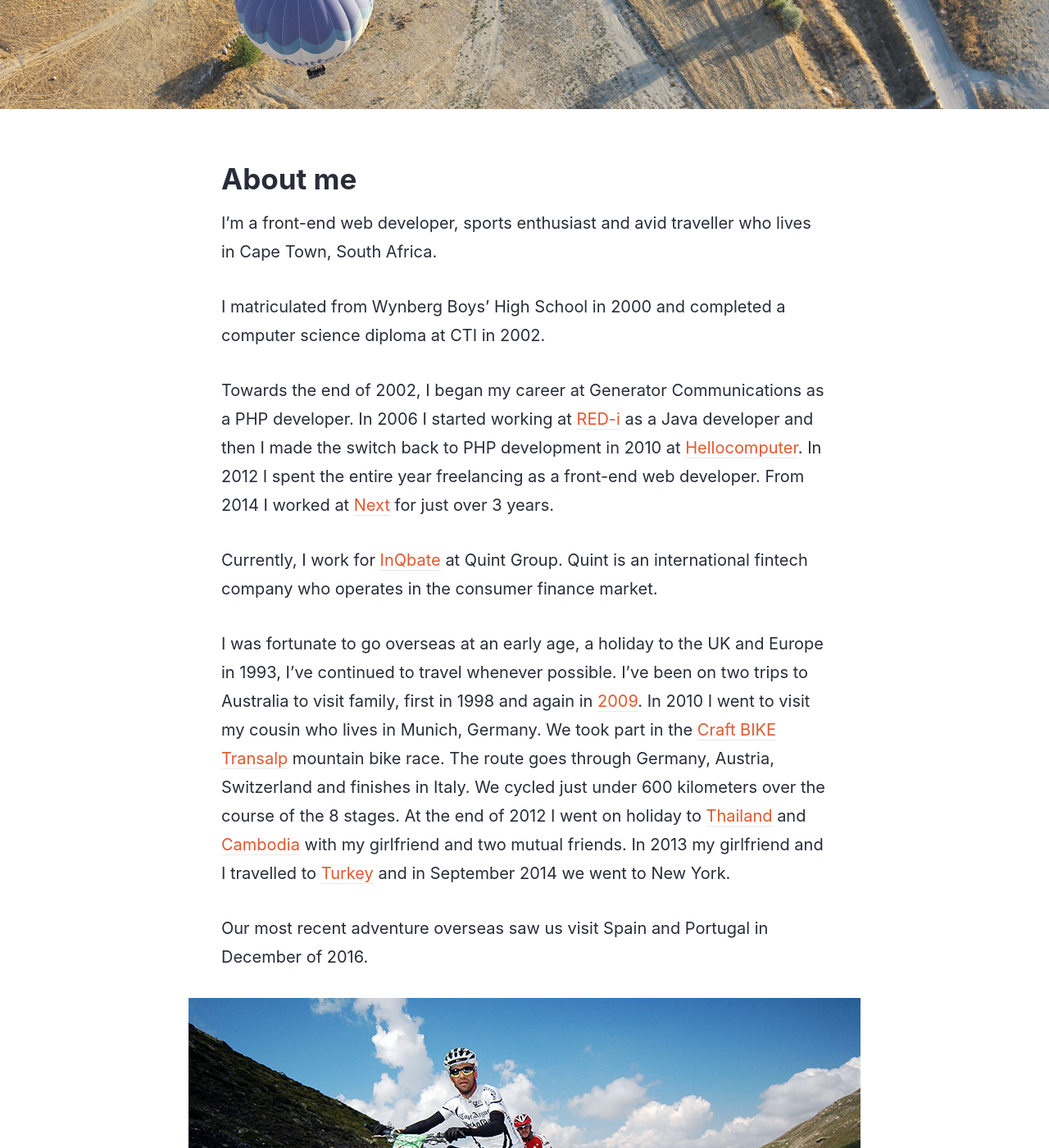
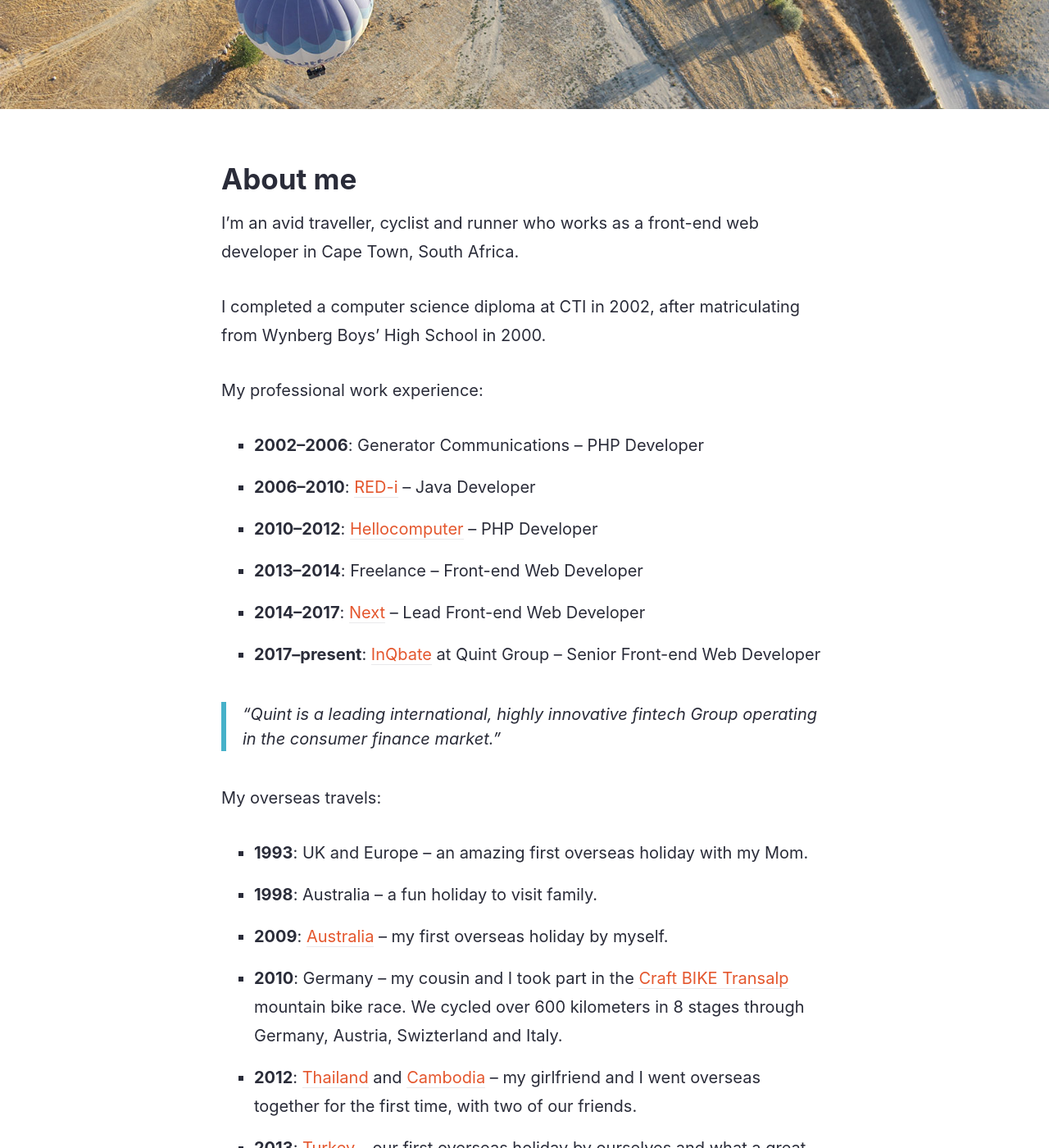
Before and after one commit to michaelthorne/michaelthorne.github.io, a Jekyll site: the page built from about.md, in a window 1280 px wide and 1400 px high, scrolled down 251 px. Shown: the whole window at 82% size. Built offline with Jekyll 4.4.1, drawn with Linux system fonts in a browser that asks for light colours; some web fonts are replaced; some of the changed text lies outside the part shown.

Commit message:
Minor copy updates

```diff
--- a/_config.yml
+++ b/_config.yml
@@ -1,7 +1,7 @@
 # Site settings
 title: Michael Thorne / Front-end Web Developer
 strapline: Michael Thorne
-description: Front-end web developer in Cape Town, South Africa. Focused on web standards, performance, accessibility and user experience. Interested in design, photography and sports.
+description: Front-end web developer based in Cape Town, South Africa. Passionate about user experience, web standards and web performance. Also an avid traveller, cyclist and runner.
 baseurl: ""
 url: "http://www.userx.co.za"
 permalink: :categories/:title/
--- a/about.md
+++ b/about.md
@@ -2,8 +2,8 @@
 layout: page
 title: About me
 excerpt: |
-    I’m a front-end web developer, sports enthusiast and avid traveller who
-    lives in Cape Town, South Africa.
+    I’m an avid traveller, cyclist and runner who works as a front-end web
+    developer in Cape Town, South Africa.
 nav: About
 header: about
 order: 1
@@ -14,28 +14,32 @@ sitemap_lastmod: 2015-06-08
 
 ## About me
 
-I’m a front-end web developer, sports enthusiast and avid traveller who lives in Cape Town, South Africa.
+I’m an avid traveller, cyclist and runner who works as a front-end web developer in Cape Town, South Africa.
 
-I matriculated from Wynberg Boys’ High School in 2000 and completed a computer science diploma at CTI in 2002.
+I completed a computer science diploma at CTI in 2002, after matriculating from Wynberg Boys’ High School in 2000.
 
-Towards the end of 2002, I began my career at Generator Communications as a PHP developer. In 2006 I started working
-at [RED-i](http://red-i.co.za) as a Java developer and then I made the switch back to PHP development in 2010 at [Hellocomputer](http://www.hellocomputer.com/).
-In 2012 I spent the entire year freelancing as a front-end web developer. From 2014 I worked at [Next](http://www.wearenext.co.za)
-for just over 3 years.
+My professional work experience:
 
-Currently, I work for [InQbate](http://www.inqbate.com/) at Quint Group. Quint is an international fintech company who operates
-in the consumer finance market.
+* **2002–2006**: Generator Communications – PHP Developer
+* **2006–2010**: [RED-i](http://red-i.co.za) – Java Developer
+* **2010–2012**: [Hellocomputer](http://www.hellocomputer.com) – PHP Developer
+* **2013–2014**: Freelance – Front-end Web Developer
+* **2014–2017**: [Next](http://www.wearenext.co.za) – Lead Front-end Web Developer
+* **2017–present**: [InQbate](http://www.inqbate.com) at Quint Group – Senior Front-end Web Developer
 
-I was fortunate to go overseas at an early age, a holiday to the UK and Europe in 1993, I’ve continued to
-travel whenever possible. I’ve been on two trips to Australia to visit family, first in 1998 and again in [2009](https://www.flickr.com/photos/mikkelz/collections/72157612807086301).
-In 2010 I went to visit my cousin who lives in Munich, Germany. We took part in the [Craft BIKE Transalp](https://www.flickr.com/photos/mikkelz/collections/72157624824109391)
-mountain bike race. The route goes through Germany, Austria, Switzerland and finishes in Italy. We cycled just under 600
-kilometers over the course of the 8 stages. At the end of 2012 I went on holiday to [Thailand](https://www.flickr.com/photos/mikkelz/collections/72157632483864195)
-and [Cambodia](https://www.flickr.com/photos/mikkelz/collections/72157632527368371) with my girlfriend and two mutual friends.
-In 2013 my girlfriend and I travelled to [Turkey](https://www.flickr.com/photos/mikkelz/collections/72157648811892350) and in
-September 2014 we went to New York.
+> Quint is a leading international, highly innovative fintech Group operating in the consumer finance market.
 
-Our most recent adventure overseas saw us visit Spain and Portugal in December of 2016.
+My overseas travels:
+
+* **1993**: UK and Europe – an amazing first overseas holiday with my Mom.
+* **1998**: Australia – a fun holiday to visit family.
+* **2009**: [Australia](https://www.flickr.com/photos/mikkelz/collections/72157612807086301) – my first overseas holiday by myself.
+* **2010**: Germany – my cousin and I took part in the [Craft BIKE Transalp](https://www.flickr.com/photos/mikkelz/collections/72157624824109391) mountain bike race. We cycled over 600 kilometers in 8 stages through Germany, Austria, Swizterland and Italy.
+* **2012**: [Thailand](https://www.flickr.com/photos/mikkelz/collections/72157632483864195) and [Cambodia](https://www.flickr.com/photos/mikkelz/collections/72157632527368371) – my girlfriend and I went overseas together for the first time, with two of our friends.
+* **2013**: [Turkey](https://www.flickr.com/photos/mikkelz/collections/72157648811892350) – our first overseas holiday by ourselves and what a great time it was.
+* **2014**: New York – our first trip to America together. It is still one of my favourite cities!
+* **2016**: Spain and Portugal – a magical end of year holiday together.
+* **2017**: Borneo and Singapore – back in South East Asia for another fantastic experience.
 
 <figure>
     <a href="http://www.flickr.com/photos/mikkelz/sets/72157624485305951">
@@ -58,12 +62,11 @@ to home or overseas.
 </blockquote>
 
 I’ve read some [amazing books](https://kindle.amazon.com/profile/Michael-Thorne/146993) which have been an inspiration to
-me during my career. These are just a few of my favourite:
+me during my career. These are a few of my favourite:
 
 * [Designing With Web Standards](http://en.wikipedia.org/wiki/Designing_with_Web_Standards) by Jeffrey Zeldman
 * [Adaptive Web Design](http://adaptivewebdesign.info) by Aaron Gustafson
 * [Responsive Web Design](http://www.abookapart.com/products/responsive-web-design) by Ethan Marcotte
-* [Man’s Search for Meaning](http://www.amazon.com/Mans-Search-Meaning-Viktor-Frankl/dp/080701429X) by Viktor E. Frankl
 
 One of the things that I like most about the industry in which I work is how people share what they do. They provide insight
 into how and why they designed a product or website. They create tools to improve our workflow, most of which are free to
```
Also changed, not shown: contact.md (+1 -1 lines).
